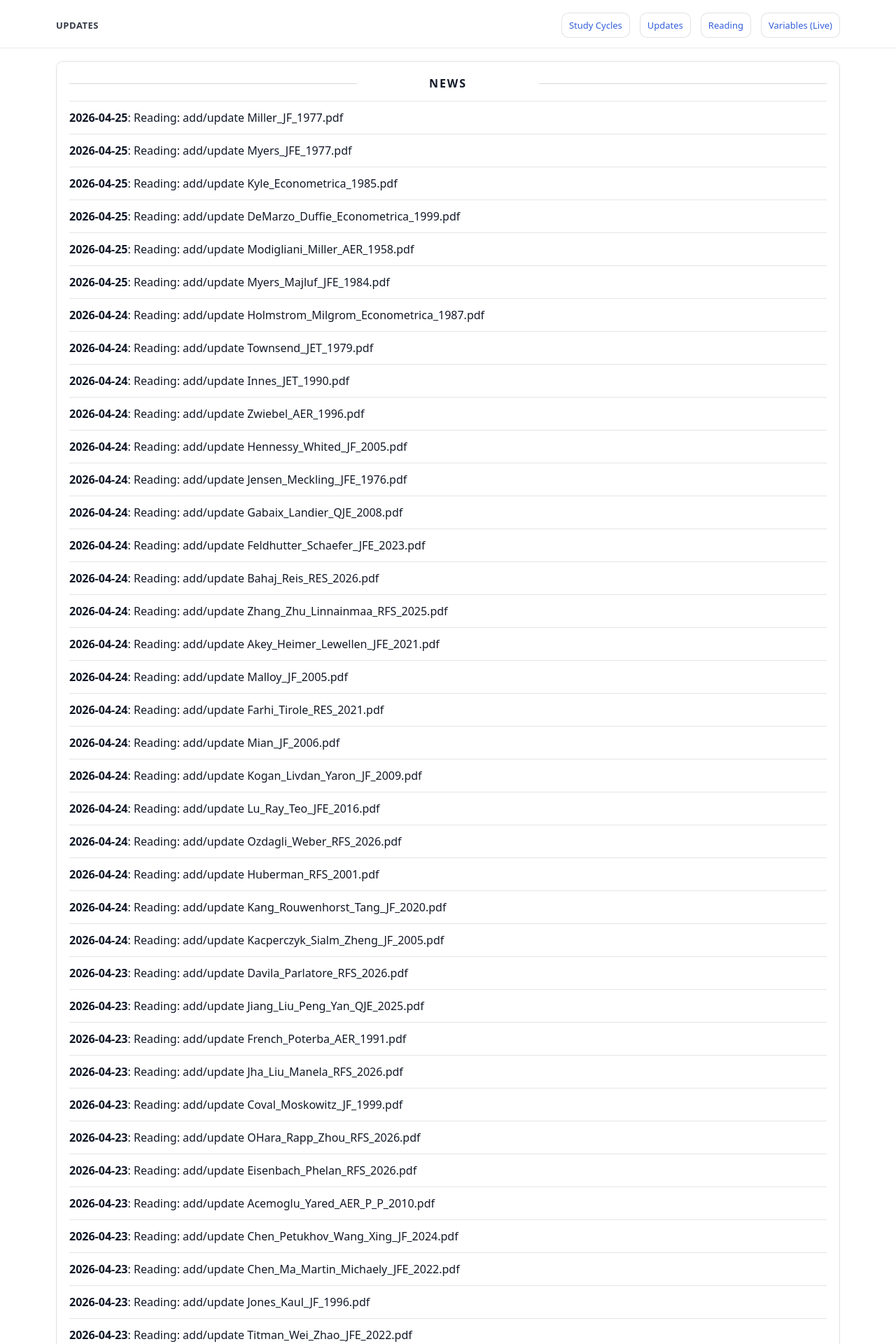
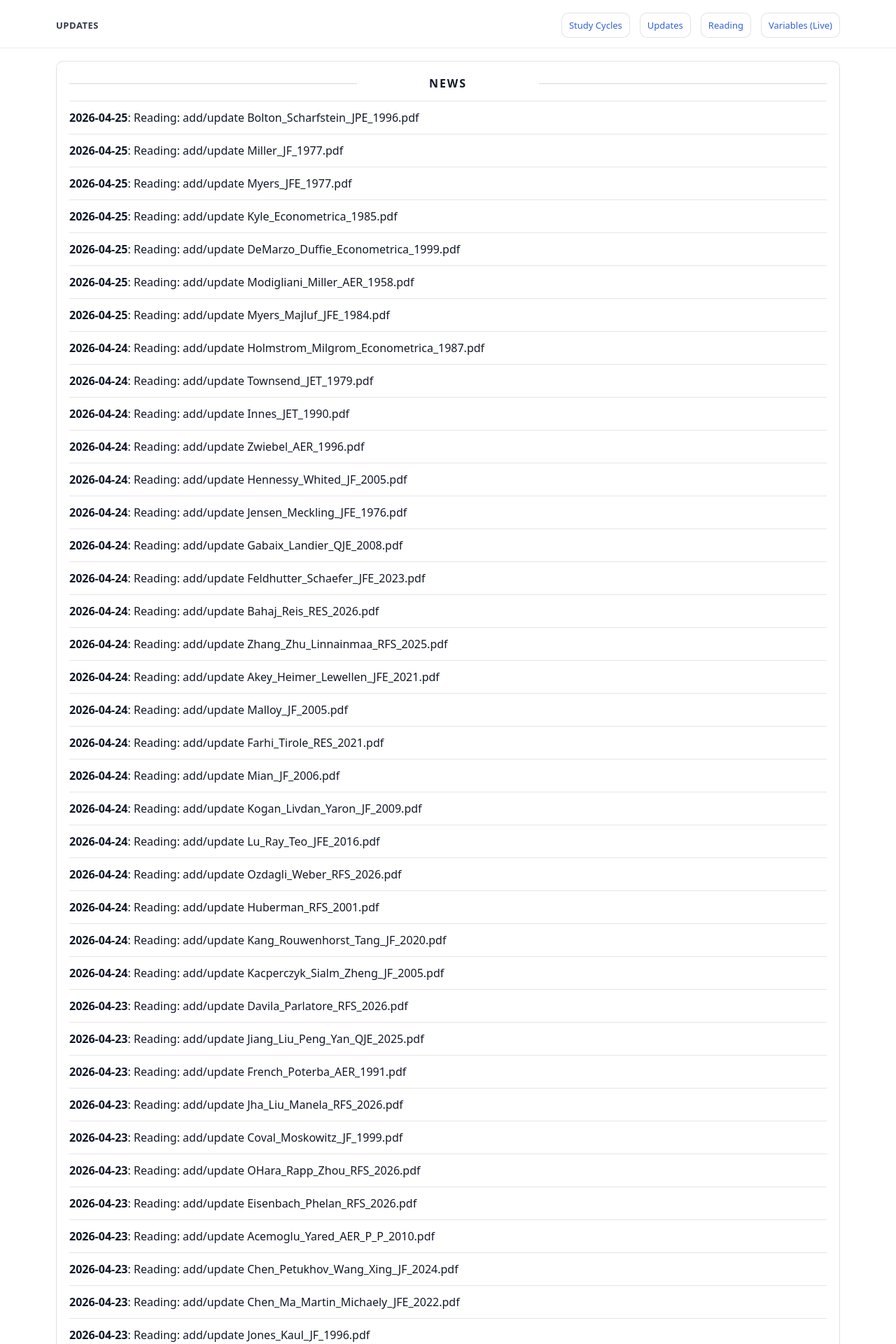
Before and after one commit to yaxinzn/study-archive, a Jekyll site: the page built from updates/index.md, in a window 1280 px wide. Shown: the top 1920 px of the page at 70% size. Built offline with Jekyll 4.4.1, drawn with Linux system fonts in a browser that asks for light colours; some of the changed text lies outside the part shown.

Commit message:
chore: update NEWS feed

```diff
--- a/_data/news.yml
+++ b/_data/news.yml
@@ -1,4 +1,7 @@
 # Auto-generated update history (sorted newest -> oldest). Do not edit manually.
+- ts: "1777113419"
+  date: "2026-04-25"
+  title: "Reading: add/update Bolton_Scharfstein_JPE_1996.pdf"
 - ts: "1777073331"
   date: "2026-04-25"
   title: "Reading: add/update Miller_JF_1977.pdf"
```
